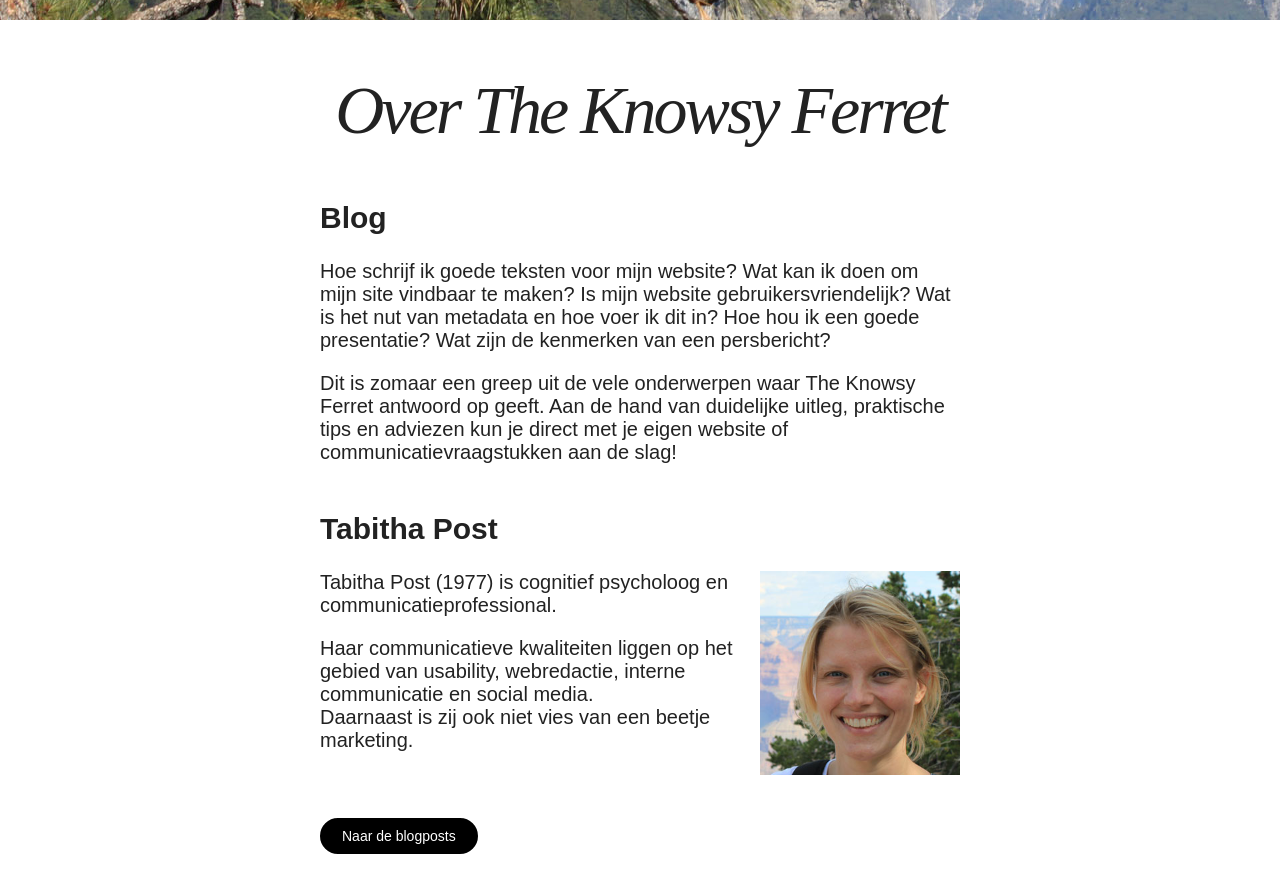
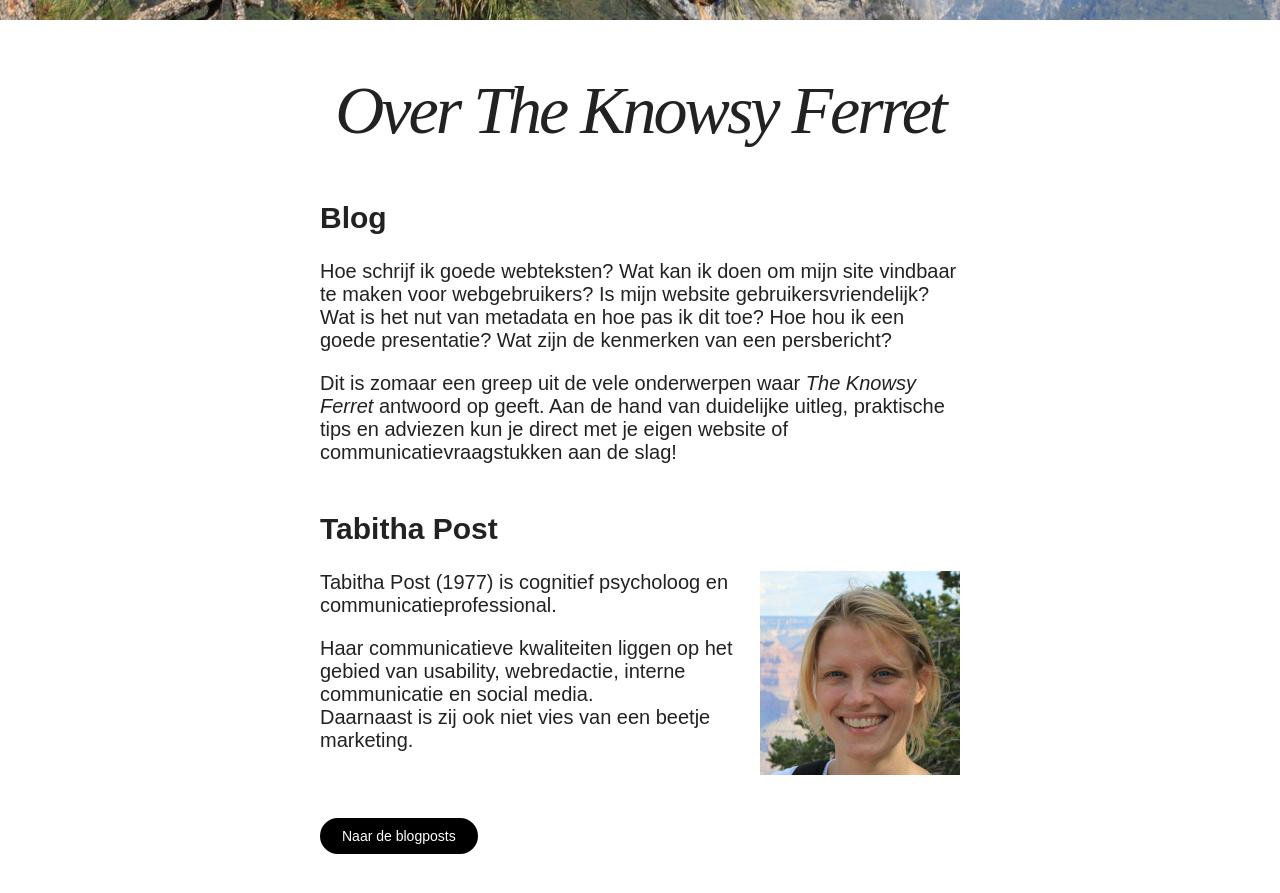
Before and after one commit to TheKnowsyFerret/theknowsyferret.github.io, a Jekyll site: the page built from about.md, in a window 1280 px wide and 900 px high, scrolled down 448 px. Shown: the top 893 px of the window. Built offline with Jekyll 4.4.1, drawn with Linux system fonts in a browser that asks for light colours; nearby versions of some CDN libraries.

Commit message:
Aanpassing about sectie

```diff
--- a/about.md
+++ b/about.md
@@ -13,12 +13,12 @@ image:
 
 ---
 ##Blog
-Hoe schrijf ik goede teksten voor mijn website? Wat kan ik doen om
-mijn site vindbaar te maken? Is mijn website gebruikersvriendelijk? Wat is het nut van metadata en
-hoe voer ik dit in? Hoe hou ik een goede presentatie? Wat zijn de
+Hoe schrijf ik goede webteksten? Wat kan ik doen om
+mijn site vindbaar te maken voor webgebruikers? Is mijn website gebruikersvriendelijk? Wat is het nut van metadata en
+hoe pas ik dit toe? Hoe hou ik een goede presentatie? Wat zijn de
 kenmerken van een persbericht?
 
-Dit is zomaar een greep uit de vele onderwerpen waar The Knowsy Ferret antwoord op geeft. Aan de
+Dit is zomaar een greep uit de vele onderwerpen waar <em>The Knowsy Ferret</em> antwoord op geeft. Aan de
 hand van duidelijke uitleg, praktische tips en adviezen kun je direct
 met je eigen website of communicatievraagstukken aan de slag!
 <br><br>
```
